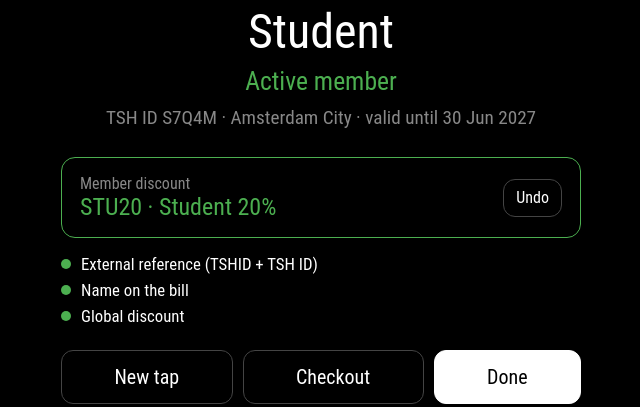
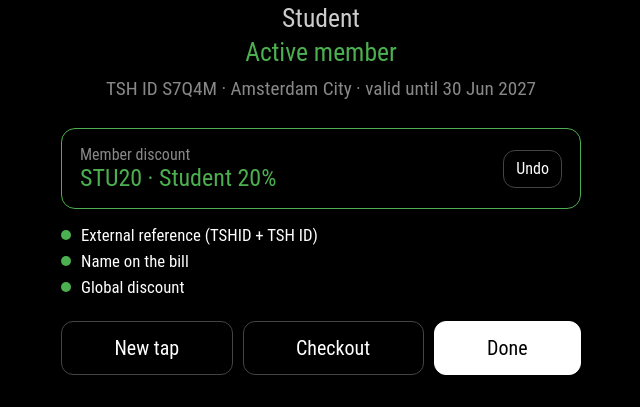
Before and after one commit to codeorelse/hubpass-lightspeed-poc, a plain HTML site: page index.html in a window 1280 px wide. Shown: the part 428-835 px from the top of the page, without its empty margins (319-959 px from the left). Drawn offline with Linux system fonts and the light colour scheme.

Commit message:
Show segment smaller
Co-Authored-By: Claude Opus 5.5 <noreply@anthropic.com>
Claude-Session: https://claude.ai/code/session_01WLaaZtQ3KWRPLfZ395arXL

```diff
--- a/index.html
+++ b/index.html
@@ -51,7 +51,7 @@
     #member-photo { width: 150px; height: 150px; border-radius: 50%; object-fit: cover; background: #222;
       display: block; margin: 0 auto 20px; }
     #member-name { font-size: clamp(2.4rem, 7vw, 3.6rem); margin-bottom: 6px; }
-    #member-segment { font-size: clamp(1.8rem, 5vw, 3rem); margin-bottom: 6px; }
+    #member-segment { font-size: 1.6rem; color: #ccc; margin-bottom: 4px; }
     #member-status { font-size: 1.6rem; color: var(--green); margin-bottom: 10px; }
     #member-meta { font-size: 1.2rem; color: var(--hint); }
 
```
